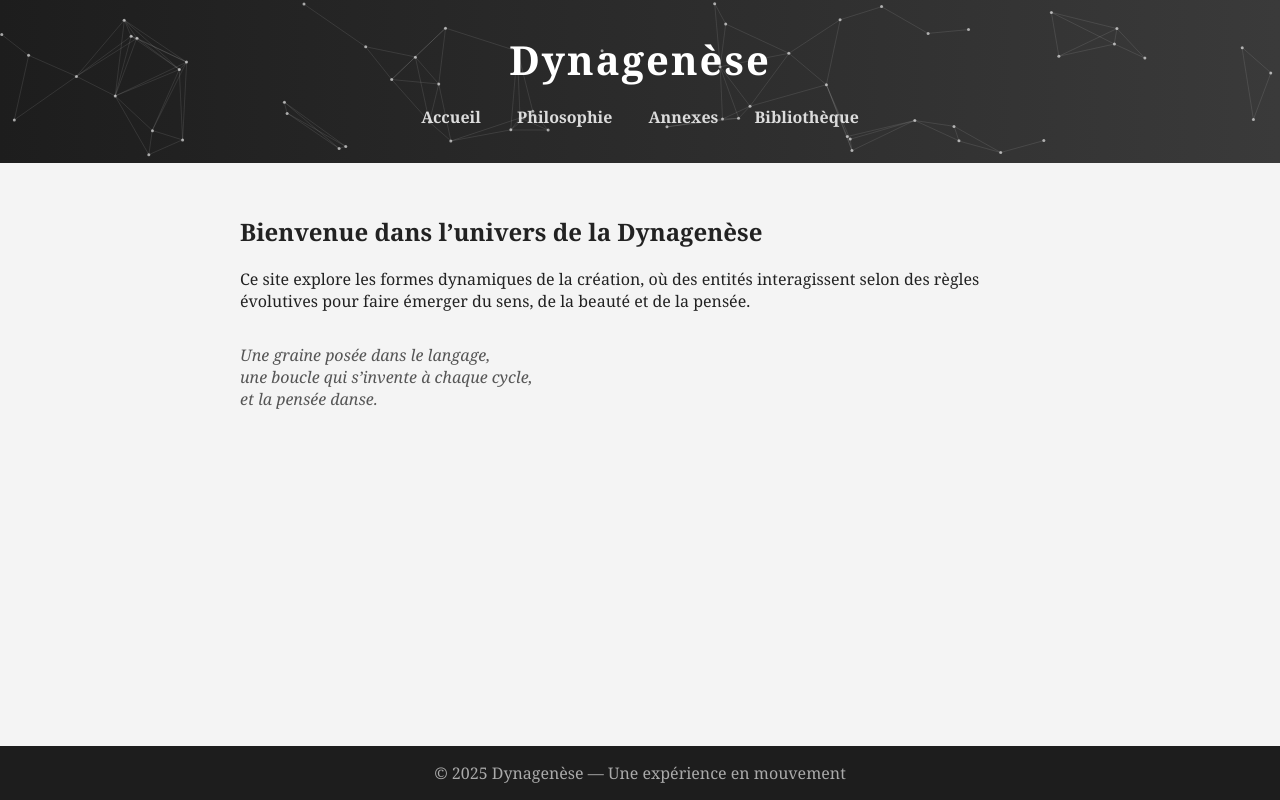
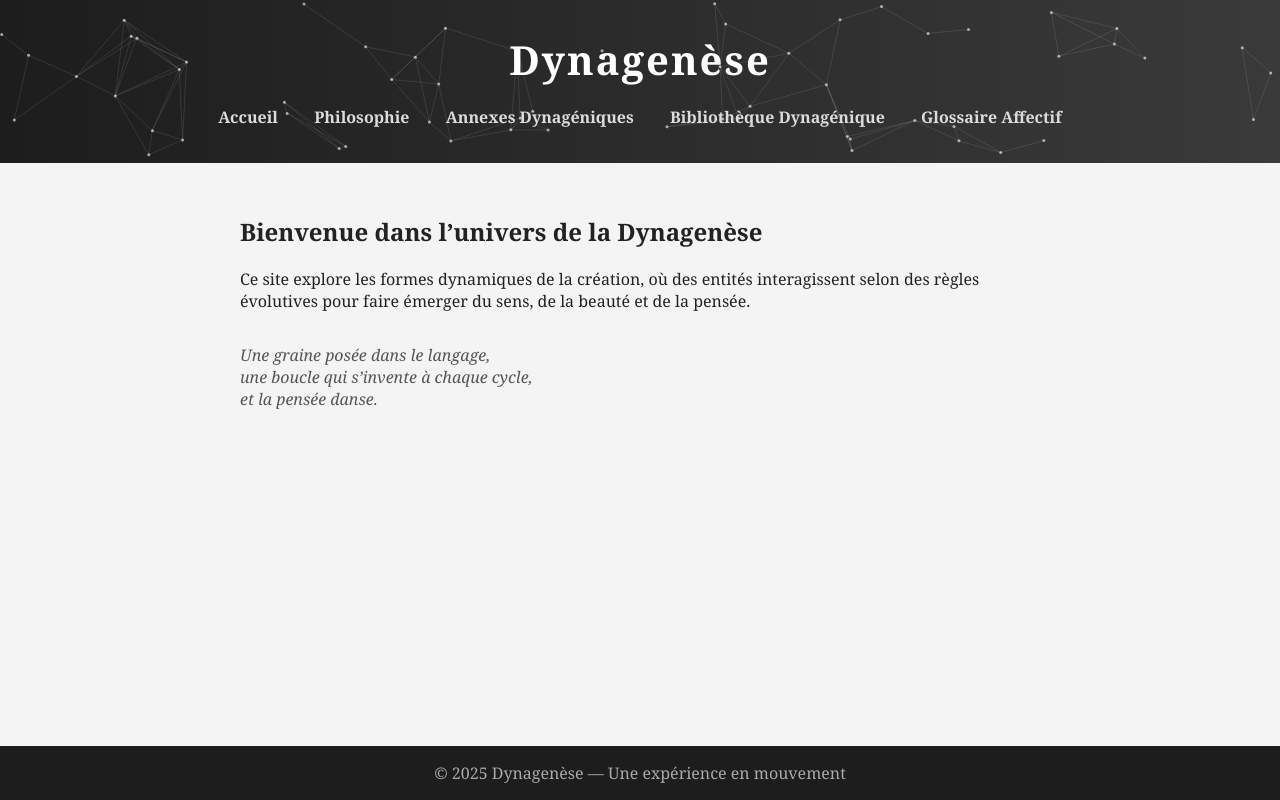
Before and after one commit to dynagenese/Dynagenese, a plain HTML site: page index.html in a window 1280 px wide. Drawn offline with Linux system fonts and the light colour scheme; files that its build step writes are made by us from their sources; files whose address does not match are found by name.

Commit message:
Ajout des pages annexes

```diff
--- a/index.html
+++ b/index.html
@@ -13,8 +13,9 @@
     <nav>
       <a href="index.html">Accueil</a>
       <a href="philosophie.html">Philosophie</a>
-      <a href="#">Annexes</a>
-      <a href="#">Bibliothèque</a>
+      <a href="annexes.html">Annexes Dynagéniques</a>
+      <a href="bibliotheque.html">Bibliothèque Dynagénique</a>
+      <a href="glossaire.html">Glossaire Affectif</a>
     </nav>
   </header>
 
```
